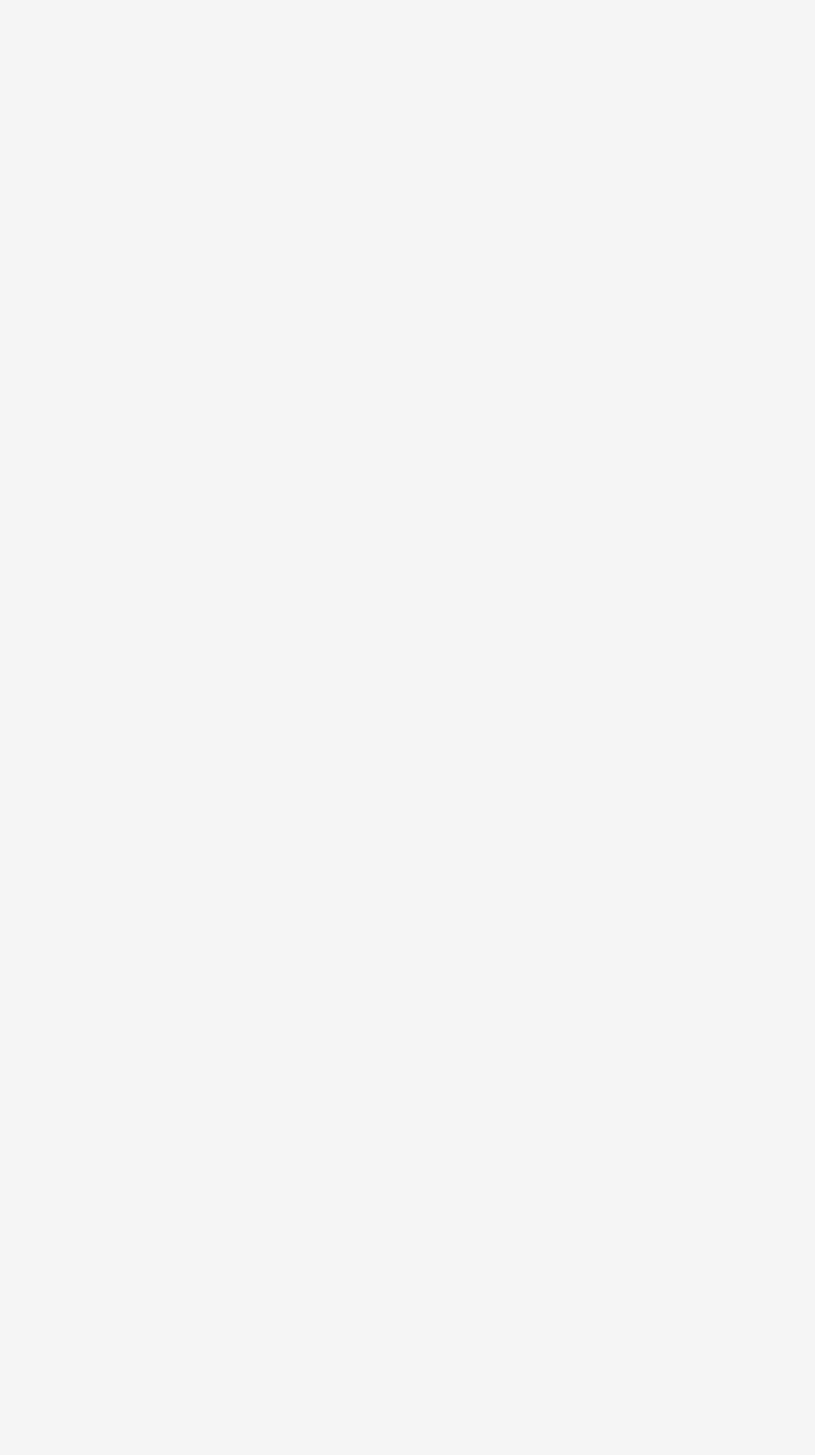
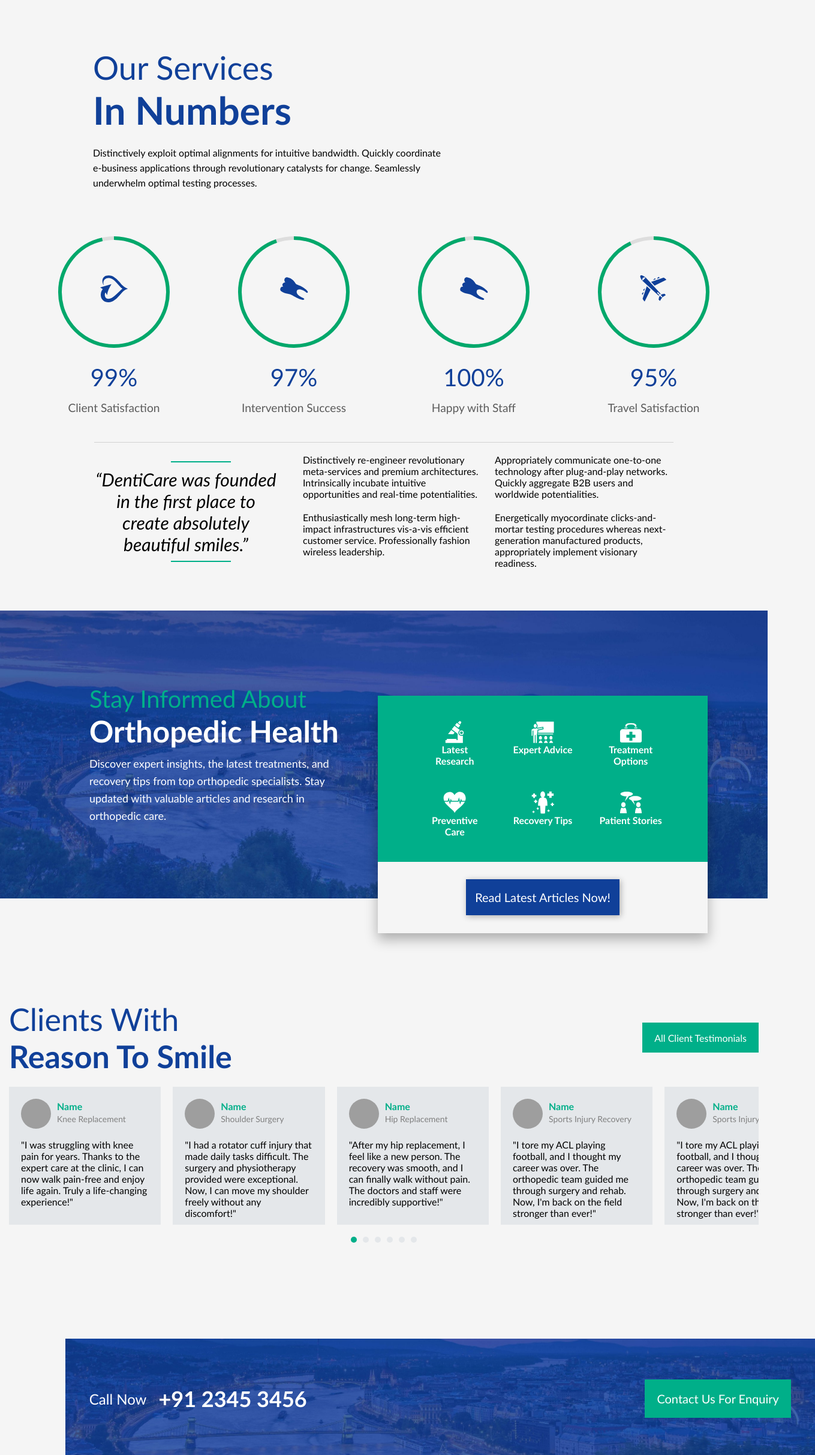
Before and after one commit to KrishKalavadia50/flexibone, a React (Create React App) app: page /Service_info in a window 1280 px wide. Before the commit this address had no page. Shown: the top 2426 px of the page at 60% size, 1359 px wide, since content can reach past the window. Before the commit the page ends 800 px from the top, so only its background shows below. Built offline with nearby package versions, Linux system fonts and the light colour scheme; grey boxes are pictures that could not be loaded.

Commit message:
Update code

```diff
--- a/src/App.css
+++ b/src/App.css
@@ -1162,3 +1162,171 @@ h1 .highlight {
     max-width: 100%;
   }
 }
+/* Services info */
+
+.services-info-container {
+  position: relative;
+  top: 80px;
+  height: auto;
+}
+.circle-container {
+  position: relative;
+  top: 50px;
+  display: flex;
+  justify-content: center;
+  text-align: center;
+  align-items: center;
+  gap: 50px;
+}
+.circle {
+  position: relative;
+  top: 30px;
+  width: 250px;
+  height: 220px;
+}
+.circle svg {
+  transform: rotate(-90deg);
+}
+.circle text {
+  font-size: 22px;
+  font-weight: bold;
+  fill: #002d72;
+}
+.services-info-icon {
+  color: #104099;
+  font-size: 50px;
+  position: absolute;
+  top: 50%;
+  left: 50%;
+  transform: translate(-50%, -50%);
+}
+
+.services-info-title {
+  font-size: 54px;
+  color: #104099;
+  font-weight: 500;
+  padding: 0 155px;
+  width: 100vw;
+  text-align: left;
+  top: 5%;
+  position: relative;
+  z-index: 1;
+}
+.services-info-title span {
+  font-size: 64px;
+  color: #104099;
+  font-weight: bold;
+  z-index: 1;
+}
+
+.services-info-title .highlight {
+  display: block;
+  color: #104099;
+  z-index: 1;
+}
+
+.services-paragraph{
+  position: relative;
+  top: 20px;
+  line-height: 25px;
+  padding: 0 155px;
+  max-width: 900px;
+}
+
+.percentage{
+  color: #104099;
+  font-size: 40px;
+  font-weight: 400;
+  position: relative;
+  top: 5px;
+}
+
+.servicename{
+  position: relative;
+  top: 20px;
+  color: rgba(0, 0, 0, 0.628);
+  font-weight: 400;
+  font-size: larger;
+}
+
+.line-two{
+  position: absolute;
+  margin-top: 35rem;
+  left: 9.8rem;
+  width: calc(100% - 19.6rem);
+  border-top: 1px solid rgba(100, 100, 100, 0.5);
+  opacity: 0.5;
+}
+
+.service-info-container {
+  display: flex;
+  width: 100%;
+  padding: 0 155px;
+  position: relative;
+  top: 15rem;
+  align-items: center;
+}
+.service-info-content-left {
+  flex: 1;
+  font-size: 30px;
+  font-style: italic;
+  position: relative;
+  margin-right: 40px;
+  text-align: center;
+}
+.separator {
+  width: 100px;
+  height: 2px;
+  background-color: #00af89;
+  margin: 10px 0;
+  position: relative;
+  left: 130px;
+}
+.service-info-content-right {
+  flex: 2;
+  display: grid;
+  grid-template-columns: 1fr 1fr;
+  gap: 20px;
+}
+
+.callnow-banner {
+  background: url('/public/img/blog.jpg') no-repeat center center/cover;
+  height: 200px;
+  display: flex;
+  align-items: center;
+  justify-content: space-between;
+  padding: 0 40px;
+  color: #ffffff;
+  position: relative;
+  max-width: 1250px;
+  left: 6.8rem;
+  top: 40rem;
+}
+.banner-overlay {
+  position: absolute;
+  top: 0;
+  left: 0;
+  width: 100%;
+  height: 100%;
+}
+.callnow-content {
+  position: relative;
+  display: flex;
+  align-items: center;
+  gap: 20px;
+}
+.callnow-text {
+  font-size: 24px;
+}
+.phone-number {
+  font-size: 36px;
+  font-weight: bold;
+}
+.callnow-button {
+  background-color: #00af89;
+  padding: 20px 20px;
+  color: white;
+  text-decoration: none;
+  font-size: 20px;
+  z-index: 1;
+}
--- a/src/App.js
+++ b/src/App.js
@@ -5,6 +5,10 @@ import Main from "./Main.jsx";
 import { BrowserRouter, Routes, Route } from "react-router-dom";
 import Nav from "./Components/Nav.jsx"
 import Flexibone_info from "./Components/Flexibone_info.jsx";
+import Services_info from "./Components/Services_info.jsx";
+import Articles from "./Components/Articles.jsx";
+import Testimonials from "./Components/Testimonials.jsx";
+import Footer from "./Components/Footer.jsx";
 
 function App() {
   return (
@@ -14,6 +18,10 @@ function App() {
         <Route path="/Feedbackpopup" element={<Feedbackpopup />} />
         <Route path="/Nav" element={<Nav />} />
         <Route path="/Flexibone_info" element={<Flexibone_info />} />
+        <Route path="/Service_info" element={<Services_info />} />
+        <Route path="/Articles" element={<Articles />} />
+        <Route path="/Testimonials" element={<Testimonials />} />
+        <Route path="/Footer" element={<Footer />} />
       </Routes>
     </BrowserRouter>
   );
--- a/src/Components/Flexibone_info.jsx
+++ b/src/Components/Flexibone_info.jsx
@@ -1,5 +1,6 @@
 import { useState, useEffect } from "react";
 import Nav from "./Nav";
+import Service_info from "./Services_info";
 
 function Flexibone_info() {
   return (
@@ -32,6 +33,7 @@ function Flexibone_info() {
           </div>
         </div>
       </section>
+      <Service_info />
     </div>
   );
 }
--- /dev/null
+++ b/src/Components/Services_info.jsx
@@ -0,0 +1,101 @@
+import React, { useEffect } from "react";
+import { GiSelfLove, GiTooth, GiCommercialAirplane } from "react-icons/gi";
+import Articles from "./Articles";
+import Testimonials from "./Testimonials";
+import Footer from "./Footer";
+
+const stats = [
+  { id: "circle1", percentage: 99, icon: <GiSelfLove />, label: "Client Satisfaction" },
+  { id: "circle2", percentage: 97, icon: <GiTooth />, label: "Intervention Success" },
+  { id: "circle3", percentage: 100, icon: <GiTooth />, label: "Happy with Staff" },
+  { id: "circle4", percentage: 95, icon: <GiCommercialAirplane />, label: "Travel Satisfaction" },
+];
+
+function animateCircle(id, percentage) {
+  const circle = document.getElementById(id);
+  if (!circle) return;
+
+  const offset = 550 - (550 * percentage) / 100;
+  let currentOffset = 550;
+  let interval = setInterval(() => {
+    if (currentOffset <= offset) {
+      clearInterval(interval);
+    } else {
+      currentOffset -= 5;
+      circle.style.strokeDashoffset = currentOffset;
+    }
+  }, 20);
+}
+
+const Services_info = () => {
+  useEffect(() => {
+    stats.forEach(({ id, percentage }) => animateCircle(id, percentage));
+  }, []);
+
+  return (
+    <div className="services-info-container">
+      <h2 className="services-info-title">
+        Our Services <span className="highlight">In Numbers</span>
+      </h2>
+      <p className="services-paragraph">
+        Distinctively exploit optimal alignments for intuitive bandwidth. Quickly coordinate e-business applications through revolutionary catalysts for change. Seamlessly underwhelm optimal testing processes.
+      </p>
+      <div className="circle-container">
+        {stats.map(({ id, percentage, icon, label }) => (
+          <div className="circle" key={id}>
+            <svg width="220" height="220">
+              <circle cx="110" cy="110" r="90" stroke="#ddd" strokeWidth="6" fill="none" />
+              <circle
+                cx="110"
+                cy="110"
+                r="90"
+                stroke="#00a86b"
+                strokeWidth="6"
+                fill="none"
+                strokeDasharray="550"
+                strokeDashoffset="550"
+                id={id}
+              />
+            </svg>
+            <div className="services-info-icon">{icon}</div>
+            <h2 className="percentage">{percentage}%</h2>
+            <h3 className="servicename">{label}</h3>
+          </div>
+        ))}
+        <div className="line-two"></div>
+      </div>
+      <div class="service-info-container">
+        <div class="service-info-content-left">
+            <div class="separator"></div>
+            <p>“DentiCare was founded in the first place to create absolutely beautiful smiles.”</p>
+            <div class="separator"></div>
+        </div>
+        <div class="service-info-content-right">
+            <p>Distinctively re-engineer revolutionary meta-services and premium architectures. Intrinsically incubate intuitive opportunities and real-time potentialities.</p>
+            <p>Appropriately communicate one-to-one technology after plug-and-play networks. Quickly aggregate B2B users and worldwide potentialities.</p>
+            <p>Enthusiastically mesh long-term high-impact infrastructures vis-a-vis efficient customer service. Professionally fashion wireless leadership.</p>
+            <p>Energetically myocordinate clicks-and-mortar testing procedures whereas next-generation manufactured products, appropriately implement visionary readiness.</p>
+        </div>
+    </div>
+    <div style={{position: "relative", top: "10rem"}}>
+    <Articles />
+    </div>
+    <div style={{position: "relative", top: "25rem"}}>
+      <Testimonials />
+    </div>
+    <div class="callnow-banner">
+        <div class="banner-overlay"></div>
+        <div class="callnow-content">
+            <div class="callnow-text">Call Now</div>
+            <div class="phone-number">+91 2345 3456</div>
+        </div>
+        <a href="#" class="callnow-button">Contact Us For Enquiry</a>
+    </div>
+    <div style={{position: "relative", top: "30rem"}}>
+      <Footer />
+    </div>
+    </div>
+  );
+};
+
+export default Services_info;
```
